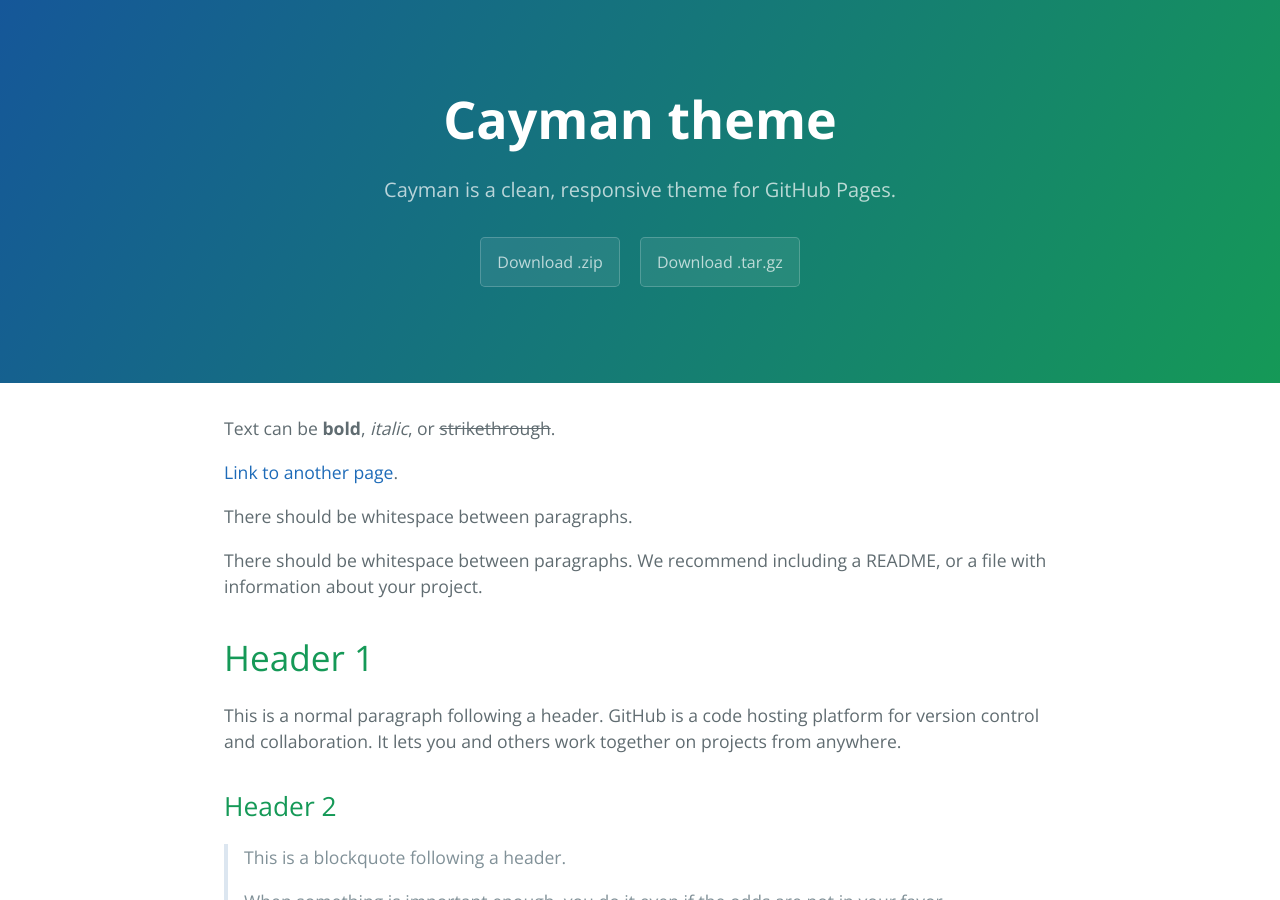
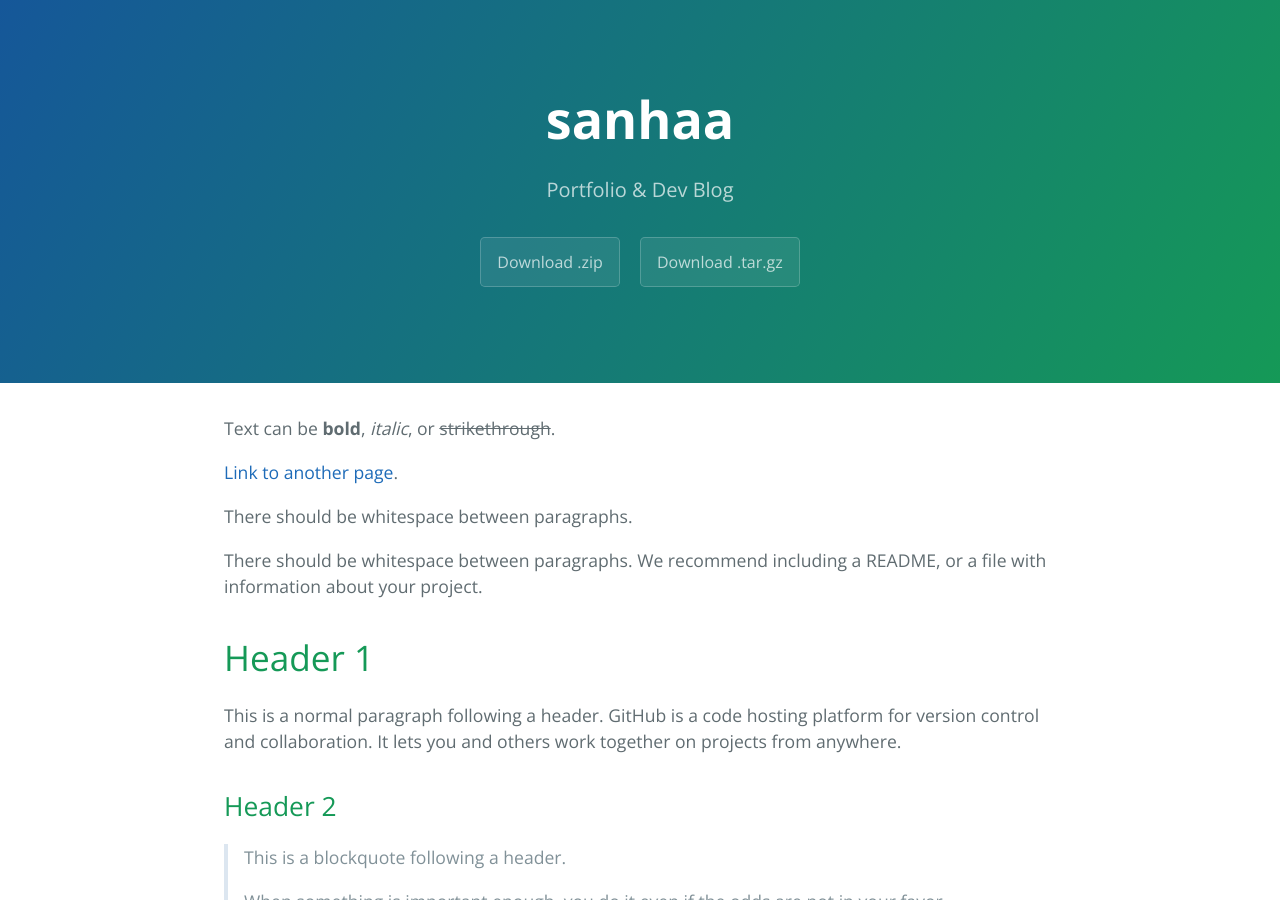
Before and after one commit to sanhaa/sanhaa.github.io, a Jekyll site: the page built from index.md, in a window 1280 px wide and 900 px high. Built offline with Jekyll 4.4.1, drawn with Linux system fonts in a browser that asks for light colours.

Commit message:
ci.yaml permission

```diff
--- a/_config.yml
+++ b/_config.yml
@@ -1,5 +1,5 @@
-title: Cayman theme
-description: Cayman is a clean, responsive theme for GitHub Pages.
+title: sanhaa
+description: Portfolio & Dev Blog
 show_downloads: true
 google_analytics:
 theme: jekyll-theme-cayman
```
Also changed, not shown: .github/workflows/ci.yaml, 1 other file.
